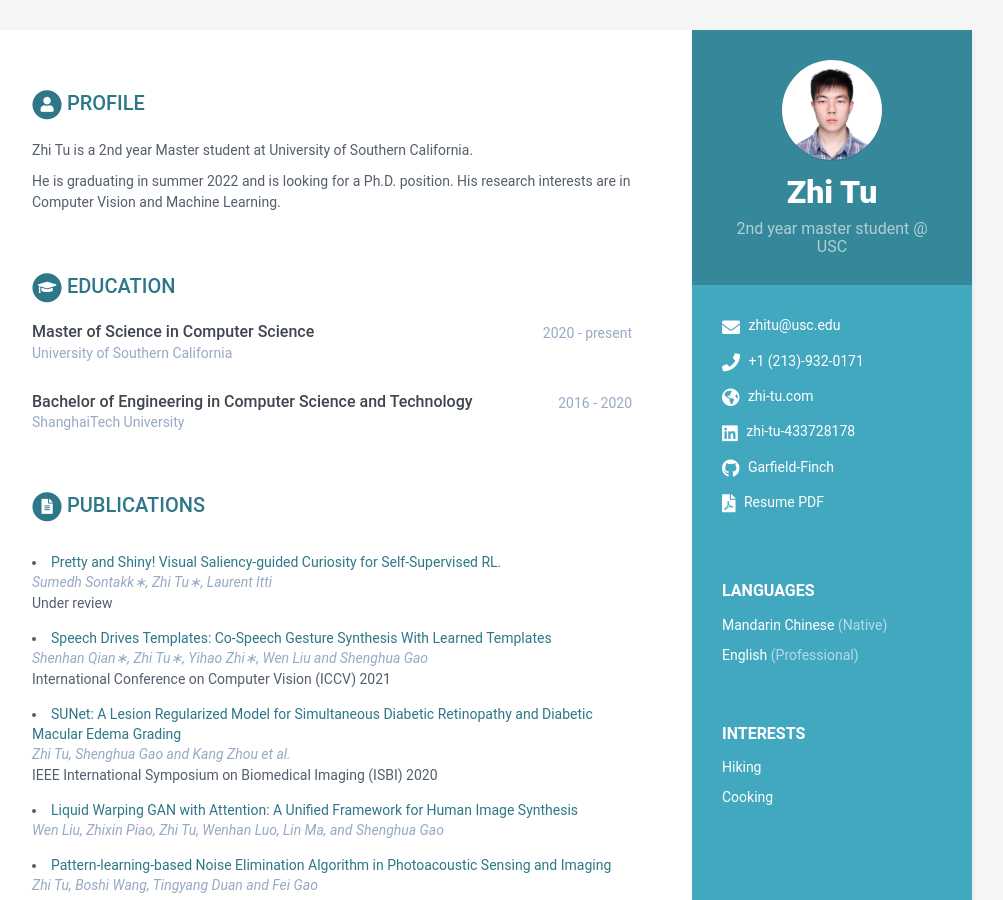
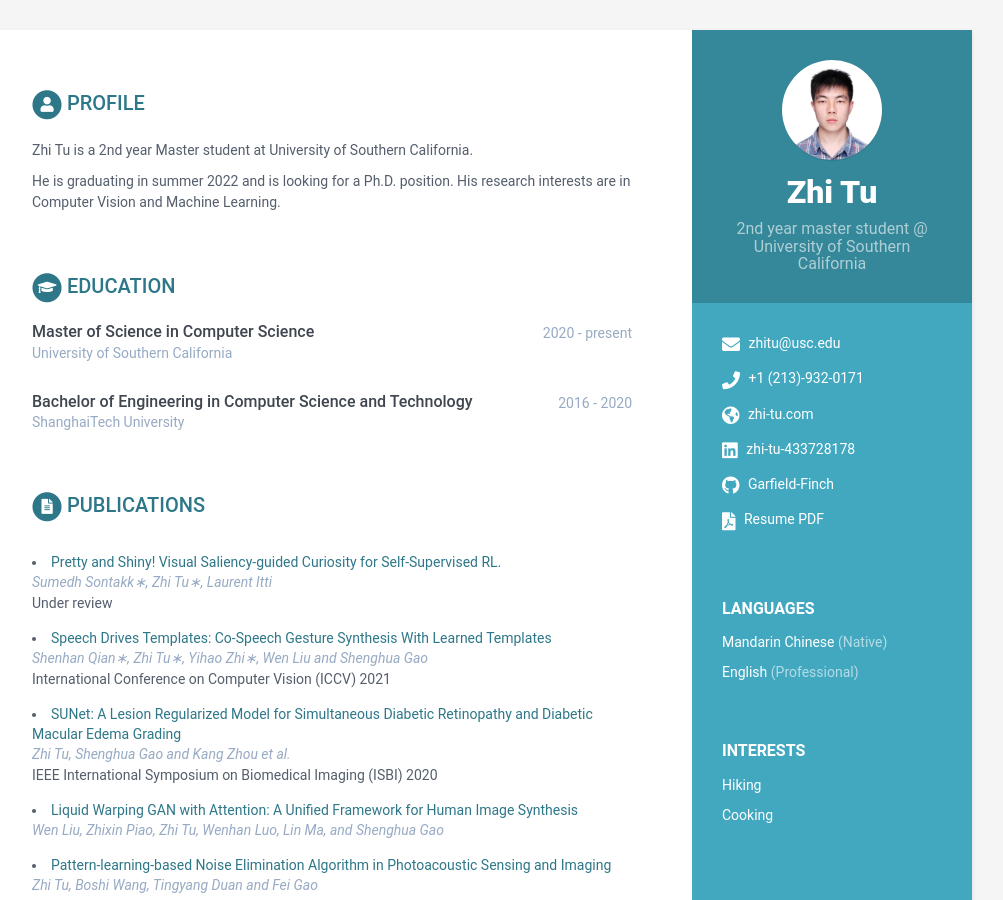
Before and after one commit to Garfield-Finch/zhitu.github.io, a Jekyll site: the page built from index.html, in a window 1280 px wide and 900 px high. Shown: the whole window, without its empty margins (168-1171 px from the left). Built offline with Jekyll 4.4.1, drawn with Linux system fonts in a browser that asks for light colours.

Commit message:
Update data.yml

```diff
--- a/_data/data.yml
+++ b/_data/data.yml
@@ -8,7 +8,7 @@ sidebar:
 
     # Profile information
     name: Zhi Tu
-    tagline: 2nd year master student @ USC
+    tagline: 2nd year master student @ University of Southern California
     avatar: zhitu.jpg  #place a 100x100 picture inside /assets/images/ folder and provide the name of the file below
 
     # Sidebar links
```
